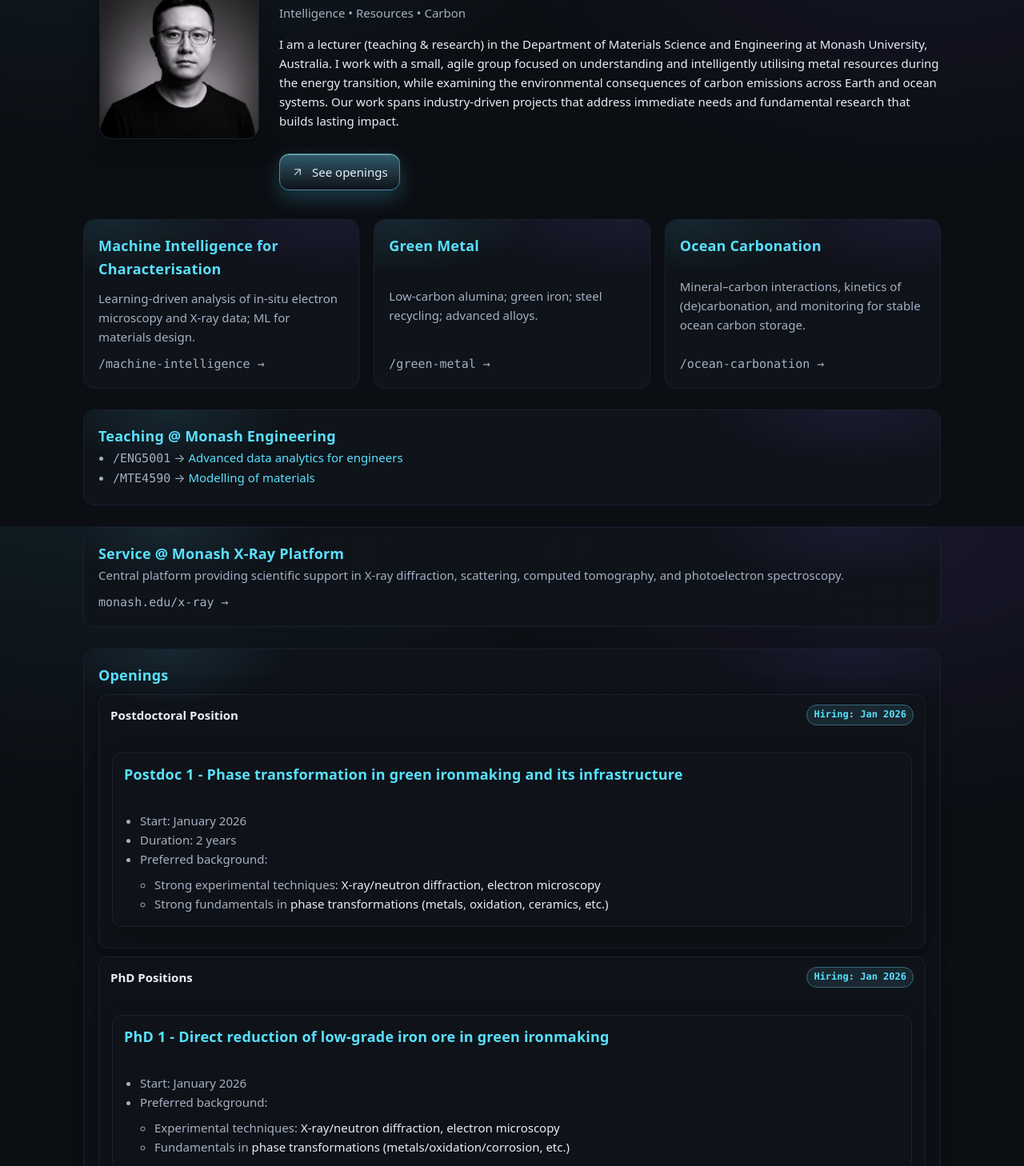
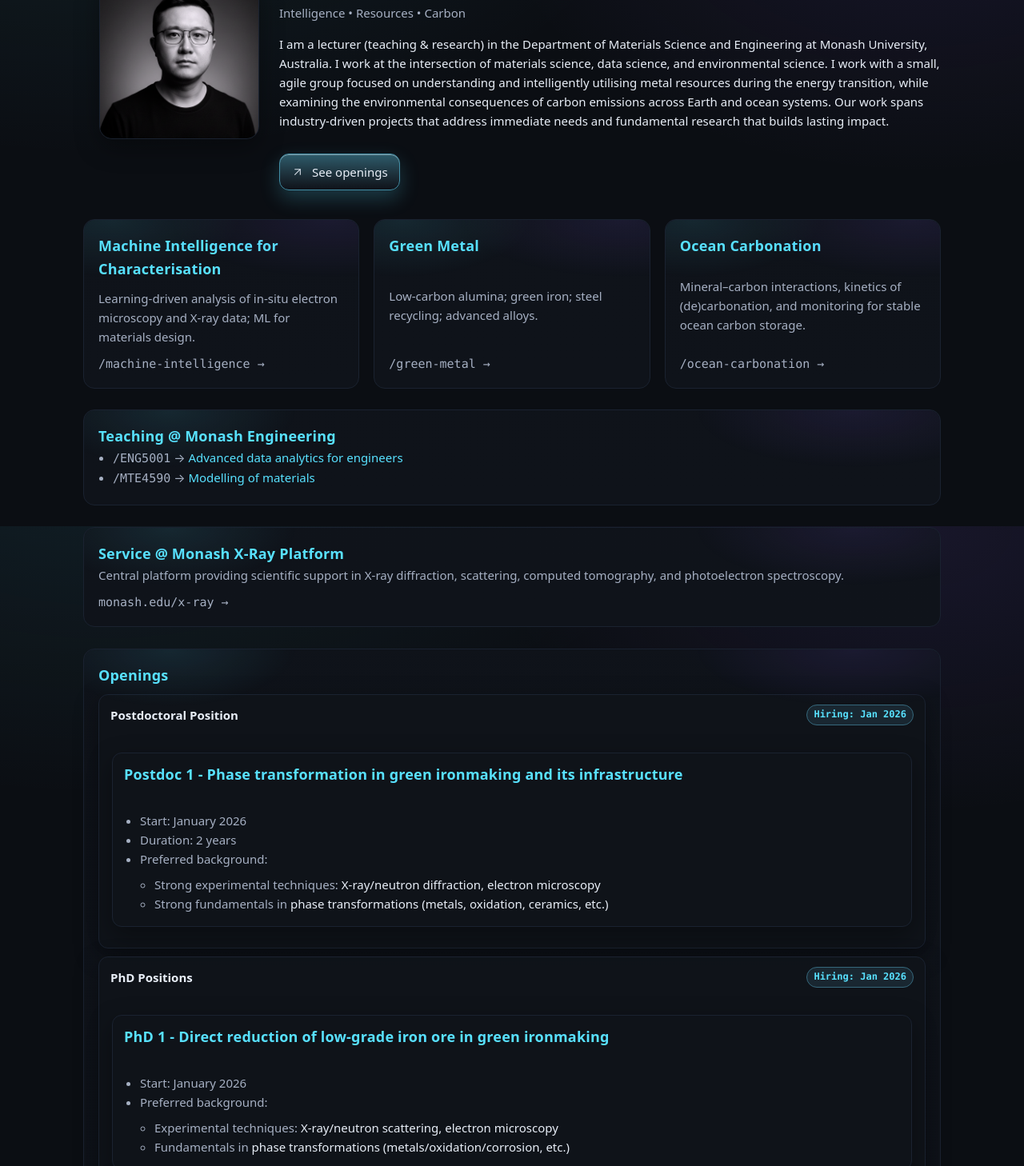
Before and after one commit to yuxiang-wu-lab/home, a plain HTML site: page index.html in a window 1280 px wide. Shown: the part 142-1600 px from the top of the page at 80% size. Drawn offline with Linux system fonts and the light colour scheme.

Commit message:
update-content

```diff
--- a/index.html
+++ b/index.html
@@ -264,7 +264,7 @@
           <h1>Yuxiang Wu</h1>
           <div class="tagline">Intelligence • Resources • Carbon</div>
           <p class="sub">
-            I am a lecturer (teaching & research) in the Department of Materials Science and Engineering at Monash University, Australia.
+            I am a lecturer (teaching & research) in the Department of Materials Science and Engineering at Monash University, Australia. I work at the intersection of materials science, data science, and environmental science.
             I work with a small, agile group focused on understanding and intelligently utilising metal resources during the energy transition, while examining the environmental consequences of carbon emissions across Earth and ocean systems. Our work spans industry-driven projects that address immediate needs and fundamental research that builds lasting impact.
           </p>
           <a class="cta" href="#openings" aria-label="See open positions">
@@ -389,7 +389,7 @@
                         <li>Start: January 2026</li>
                         <li>Preferred background:
                           <ul>
-                            <li>Experimental techniques: <em>X-ray/neutron diffraction, electron microscopy</em></li>
+                            <li>Experimental techniques: <em>X-ray/neutron scattering, electron microscopy</em></li>
                             <li>Fundamentals in <em>phase transformations (metals/oxidation/corrosion, etc.)</em></li>
                           </ul>
                         </li>
```
